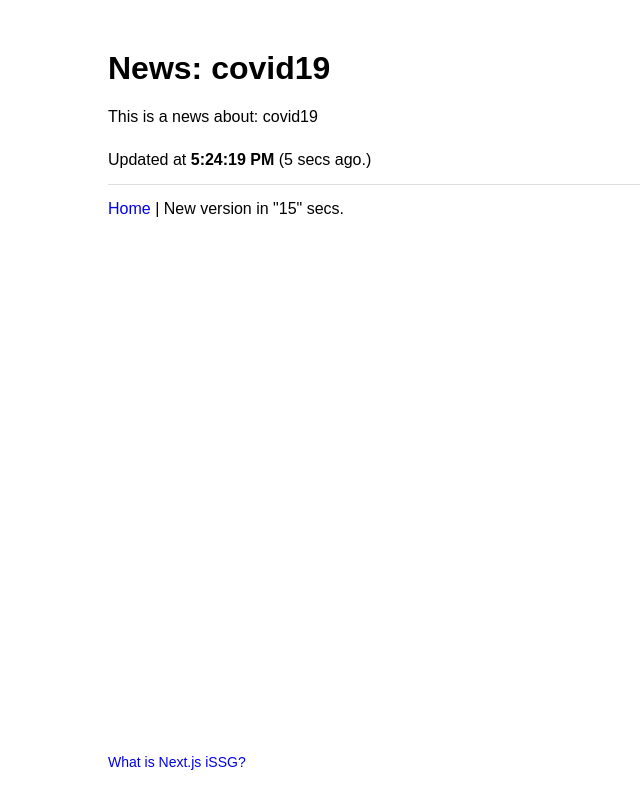
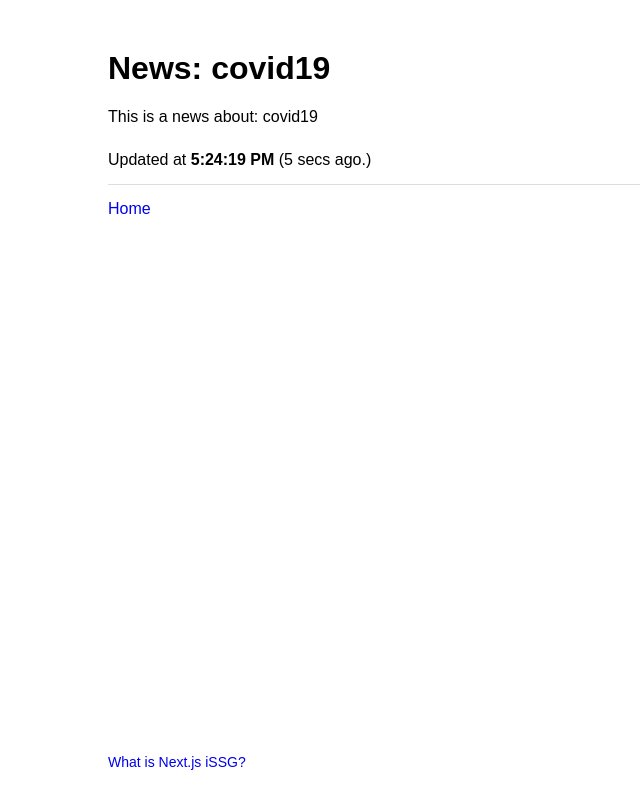
Before and after one commit to arunoda/nextjs-issg-example, a Next.js app: page /news/covid19 in a window 1280 px wide. Shown: the whole page, without its empty margins (0-640 px from the left). Built offline with nearby package versions, Linux system fonts and the light colour scheme.

Commit message:
Add the ssg version

```diff
--- a/pages/index.js
+++ b/pages/index.js
@@ -14,7 +14,6 @@ export default function Index() {
             <ul>
                 <li><NewsLink slug="covid19" title="Covid 19"/></li>
                 <li><NewsLink slug="globalwarming" title="Global Warming"/></li>
-                <li><NewsLink slug={`srilanka-${nanoid(15)}`} title="Sri Lanka"/></li>
             </ul>
             <div className="learn-more">
                 <a href="https://arunoda.me/blog/what-is-nextjs-issg">What is Next.js iSSG?</a>
--- a/pages/news/[slug].js
+++ b/pages/news/[slug].js
@@ -1,7 +1,6 @@
 import Link from 'next/link'
 import { useEffect, useState } from 'react';
 
-const revalidateInterval = 20;
 
 function getTimeDiff(updatedAt) {
     return Math.floor((Date.now() - updatedAt)/1000)
@@ -10,7 +9,6 @@ function getTimeDiff(updatedAt) {
 export default function NewsPage({slug, updatedAt}) {
     const [timeDiff, setTimeDiff] = useState(getTimeDiff(updatedAt))
     const timeString = new Date(updatedAt).toLocaleTimeString();
-    const newVersionIn = Math.max(revalidateInterval - timeDiff, 0);
 
     const reloadNow = (e) => {
         e.preventDefault();
@@ -34,12 +32,6 @@ export default function NewsPage({slug, updatedAt}) {
             </div>
             <div>
                 <Link href="/"><a>Home</a></Link>
-                {' | '}
-                {
-                    newVersionIn === 0?
-                    (<a href="#" onClick={reloadNow}>Reload Now</a>) :
-                    (<span>New version in "{newVersionIn}" secs.</span>)
-                }
             </div>
             <div className="learn-more">
                 <a href="https://arunoda.me/blog/what-is-nextjs-issg">What is Next.js iSSG?</a>
@@ -81,7 +73,7 @@ export async function getStaticPaths() {
             {params: {slug: 'covid19'}},
             {params: {slug: 'global-warming'}},
         ],
-        fallback: true
+        fallback: false
     }
 }
 
@@ -90,7 +82,6 @@ export async function getStaticProps({params}) {
         props: {
             slug: params.slug.replace(/-.*/, ''),
             updatedAt: Date.now()
-        },
-        unstable_revalidate: revalidateInterval
+        }
     }
 }
```
